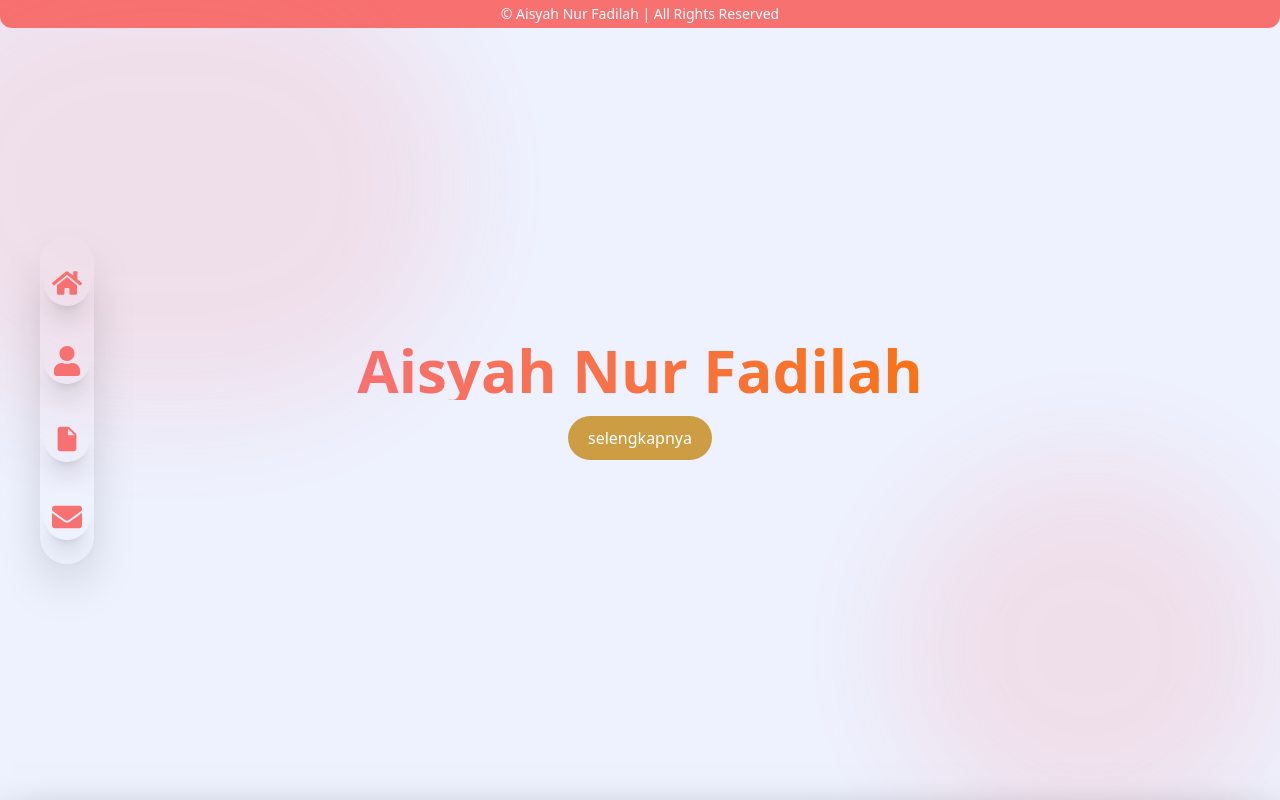
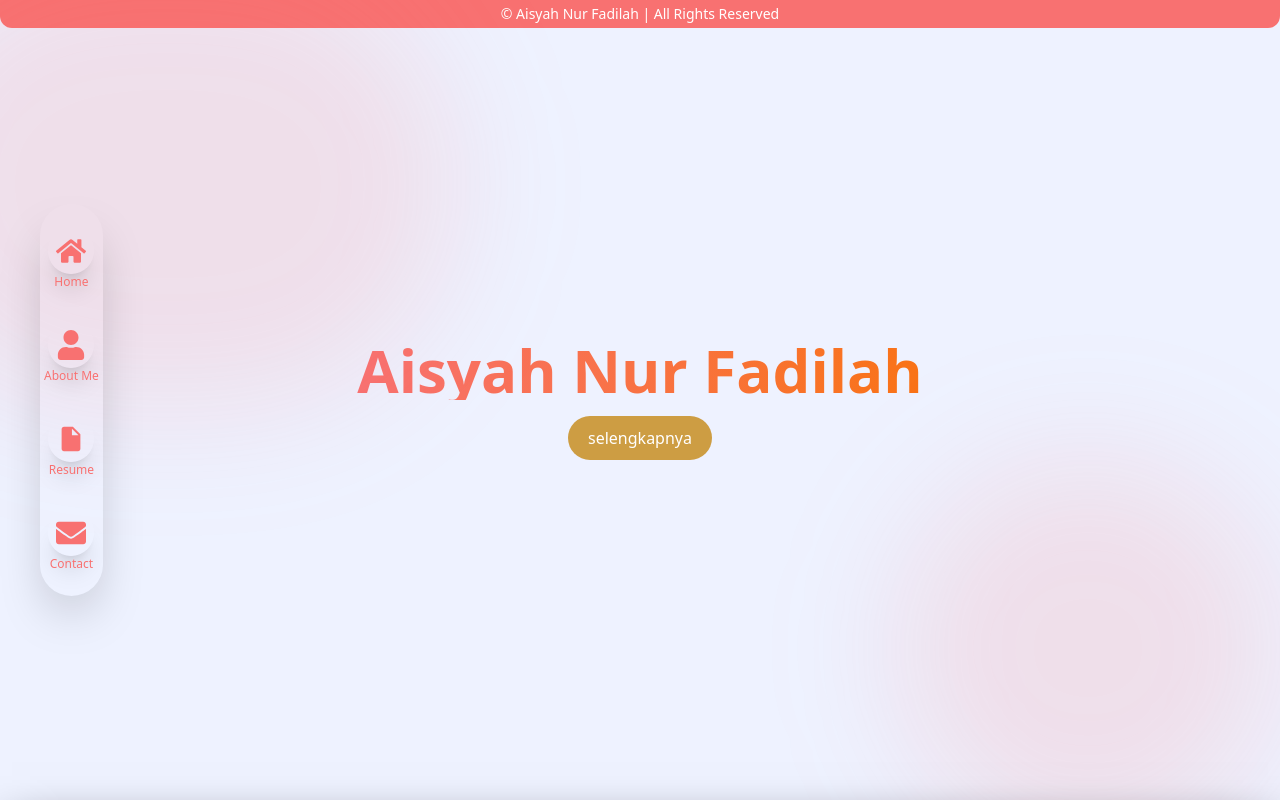
Before and after one commit to isyhfadilah/aisyahnurfadilah, a Next.js app: page / in a window 1280 px wide. Shown: the top 800 px of the page. Built offline with nearby package versions, Linux system fonts and the light colour scheme; a web font is replaced by a local one.

Commit message:
fix: content on sidebar component

```diff
--- a/src/components/common/sidebar/index.tsx
+++ b/src/components/common/sidebar/index.tsx
@@ -8,21 +8,29 @@ export const Sidebar = () => {
     <nav className="fixed ml-2 md:ml-10 rounded-full flex justify-center items-center h-full z-2">
       <div className="shadow-2xl px-1 py-6 rounded-full">
         <ul className="space-y-8">
-          <li className="rounded-full p-2 shadow-xl">
-            <a href="#home">
+          <li className="flex flex-col justify-center items-center">
+            <a href="#home" className="rounded-full p-2 shadow-xl hover:bg-white/50">
               <FaHome className="text-red-400 text-2xl md:text-3xl" />
             </a>
+            <span className="text-xs text-red-400 text-center">Home</span>
           </li>
-          <li className="rounded-full p-2 shadow-xl">
-            <a href="#about">
+          <li className="flex flex-col justify-center items-center">
+            <a href="#about" className="rounded-full p-2 shadow-xl hover:bg-white/50">
               <FaUser className="text-red-400 text-2xl md:text-3xl" />
             </a>
+            <span className="text-xs text-red-400 text-center">About Me</span>
           </li>
-          <li className="rounded-full p-2 shadow-xl">
-            <IoMdDocument className="text-red-400 text-2xl md:text-3xl" />
+          <li className="flex flex-col justify-center items-center">
+            <a href="#home" className="rounded-full p-2 shadow-xl hover:bg-white/50">
+              <IoMdDocument className="text-red-400 text-2xl md:text-3xl" />
+            </a>
+            <span className="text-xs text-red-400 text-center">Resume</span>
           </li>
-          <li className="rounded-full p-2 shadow-xl">
-            <FaEnvelope className="text-red-400 text-2xl md:text-3xl" />
+          <li className="flex flex-col justify-center items-center">
+            <a href="#home" className="rounded-full p-2 shadow-xl hover:bg-white/50">
+              <FaEnvelope className="text-red-400 text-2xl md:text-3xl" />
+            </a>
+            <span className="text-xs text-red-400 text-center">Contact</span>
           </li>
         </ul>
       </div>
--- a/src/shared/styles/app.css
+++ b/src/shared/styles/app.css
@@ -473,6 +473,7 @@
 .bg-secondary{--un-bg-opacity:1;background-color:rgba(130,106,249,var(--un-bg-opacity));}
 .bg-transparent{background-color:transparent;}
 .bg-white{--un-bg-opacity:1;background-color:rgba(255,255,255,var(--un-bg-opacity));}
+.hover\:bg-white\/50:hover{background-color:rgba(255,255,255,0.5);}
 .\!bg-opacity-50{--un-bg-opacity:0.5 !important;}
 .disabled\:bg-opacity-50:disabled{--un-bg-opacity:0.5;}
 .from-red-400{--un-gradient-from-position:0%;--un-gradient-from:rgba(248,113,113,var(--un-from-opacity, 1)) var(--un-gradient-from-position);--un-gradient-to-position:100%;--un-gradient-to:rgba(248,113,113,0) var(--un-gradient-to-position);--un-gradient-stops:var(--un-gradient-from), var(--un-gradient-to);}
```
